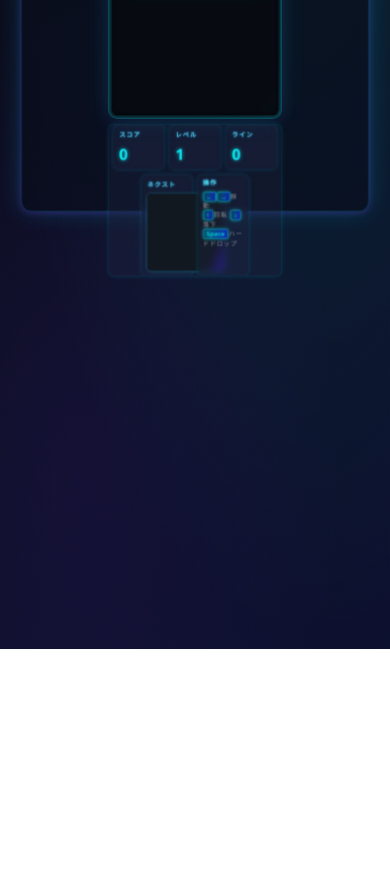
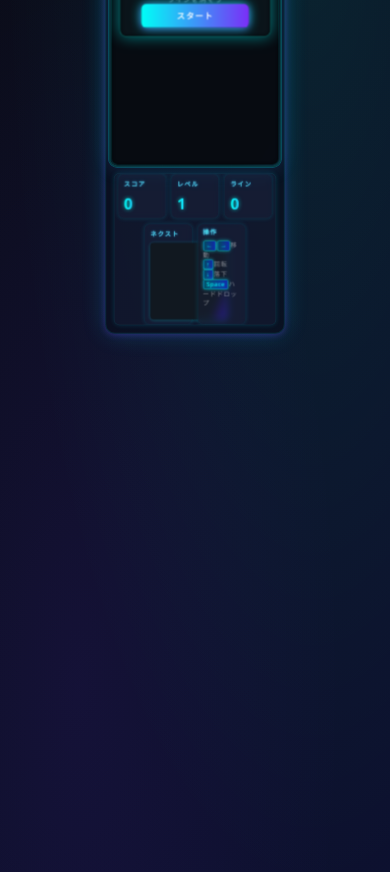
Before and after one commit to AIvibe-bldr/tetris, a website: page tetris.html in a window 390 px wide. Shown: the part 195-1067 px from the top of the page. Before the commit the page ends 844 px from the top, so only its background shows below. Drawn offline with Linux system fonts and the light colour scheme.

Commit message:
Add files via upload

```diff
--- a/tetris.html
+++ b/tetris.html
@@ -290,7 +290,7 @@ body {
   overflow-x: hidden;
   overflow-y: auto;
   min-height: 100vh;
-  padding: 8px 0;
+  padding: max(8px, env(safe-area-inset-top)) max(8px, env(safe-area-inset-right)) max(8px, env(safe-area-inset-bottom)) max(8px, env(safe-area-inset-left));
 }
 
 .game-container {
@@ -300,6 +300,11 @@ body {
   transform: scale(0.85);
   transform-origin: center top;
   margin: 0 auto;
+  width: auto !important;
+  min-width: 0 !important;
+  max-width: 100% !important;
+  height: auto !important;
+  min-height: 0 !important;
 }
 
 .side-panel {
@@ -472,6 +477,18 @@ canvas#board {
     height: 780px;
     min-height: 780px;
     box-sizing: border-box;
+  }
+
+  /* モバイル：固定幅を解除して画面に収める */
+  @media (max-width: 768px) {
+    .game-container {
+      width: auto !important;
+      min-width: 0 !important;
+      max-width: calc(100vw - 16px) !important;
+      height: auto !important;
+      min-height: 0 !important;
+      padding: 16px;
+    }
   }
 
   .side-panel, .panel-box {
```
